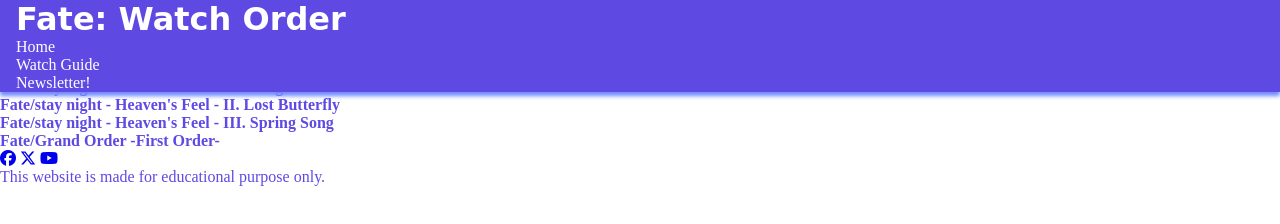
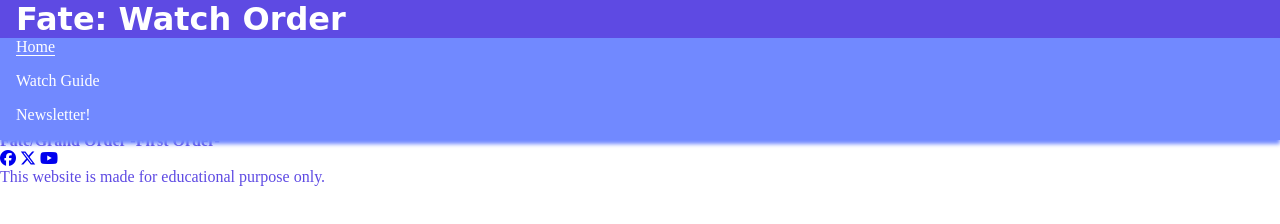
Before and after one commit to sakixchy/Fate_Watch_Order, a plain HTML site: page index.html in a window 1280 px wide. Drawn offline with Linux system fonts and the light colour scheme; a script that the page names is missing; a web font is replaced by a local one.

Commit message:
fix nav bar

```diff
--- a/assets/css/style.css
+++ b/assets/css/style.css
@@ -34,3 +34,24 @@ header a {
 h1 {
     font-family: 'Handjet', cursive;
 }
+
+#menu {
+    list-style-type: none;
+}
+
+#menu > li {
+    margin-bottom: 1em;
+}
+
+.active {
+    border-bottom: 1px solid rgb(255, 255, 255);
+}
+
+nav {
+    position: absolute;
+    background-color: rgb(113, 137, 255);
+    width: 100%;
+    left: 0;
+    padding: 0 1rem;
+    box-shadow: 0 4px 4px rgb(113, 137, 255);
+}
--- a/index.html
+++ b/index.html
@@ -23,8 +23,8 @@
 
 
             <nav>
-                <ul id="nav-links">
-                    <li><a href="index.html">Home</a></li>
+                <ul id="menu">
+                    <li><a href="index.html" class="active">Home</a></li>
                     <li><a href="watch-guide.html">Watch Guide</a></li>
                     <li><a href="newsletter.html">Newsletter!</a></li>
 
```
